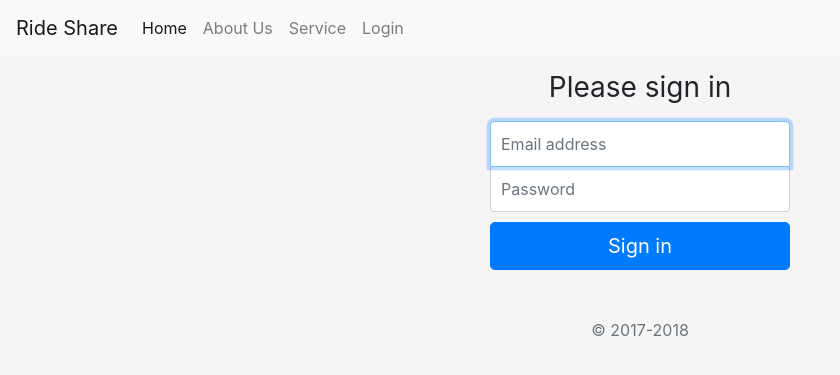
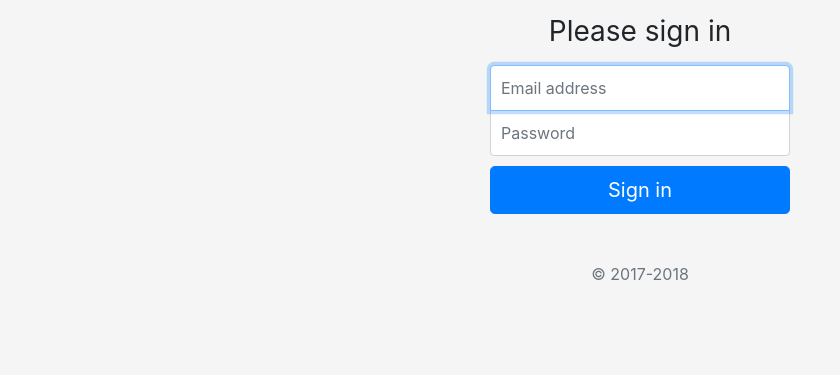
Before and after one commit to Nolsen96/RideShare-App, a PHP site: page /user-login.php in a window 1280 px wide. Shown: the top 375 px of the page, without its empty margins (0-840 px from the left). Run offline with PHP 8.4, Linux system fonts and the light colour scheme.

Commit message:
cus-das setup

```diff
--- a/Ride-share/user-login.php
+++ b/Ride-share/user-login.php
@@ -14,31 +14,6 @@
 </head>
 
 <body>
-
-    <!-- NAV BAR-->
-    <nav class="navbar navbar-expand-lg navbar-light bg-light">
-        <a class="navbar-brand" href="#">Ride Share</a>
-        <button class="navbar-toggler" type="button" data-toggle="collapse" data-target="#navbarNav" aria-controls="navbarNav"
-            aria-expanded="false" aria-label="Toggle navigation">
-            <span class="navbar-toggler-icon"></span>
-        </button>
-        <div class="collapse navbar-collapse" id="navbarNav">
-            <ul class="navbar-nav">
-                <li class="nav-item active">
-                    <a class="nav-link" href="index.php">Home <span class="sr-only">(current)</span></a>
-                </li>
-                <li class="nav-item">
-                    <a class="nav-link" href="#">About Us</a>
-                </li>
-                <li class="nav-item">
-                    <a class="nav-link" href="#">Service</a>
-                </li>
-                <li class="nav-item">
-                    <a class="nav-link" href="user-login.php">Login</a>
-                </li>
-            </ul>
-        </div>
-    </nav>
 
     <div class="row">
         <div class="col">
```
Also changed, not shown: Ride-share/customer/cus-dashboard.php (+39 -2 lines), Ride-share/index.php (line endings or trailing spaces).
